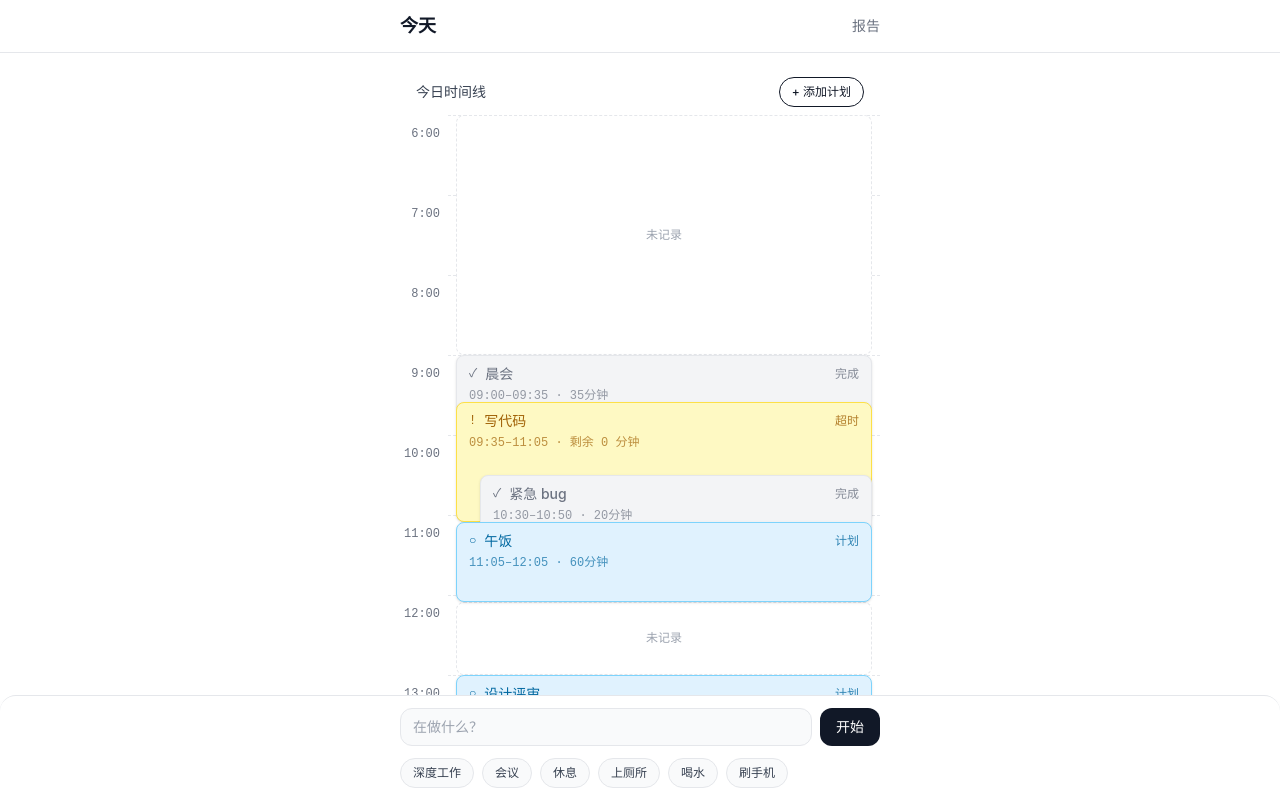
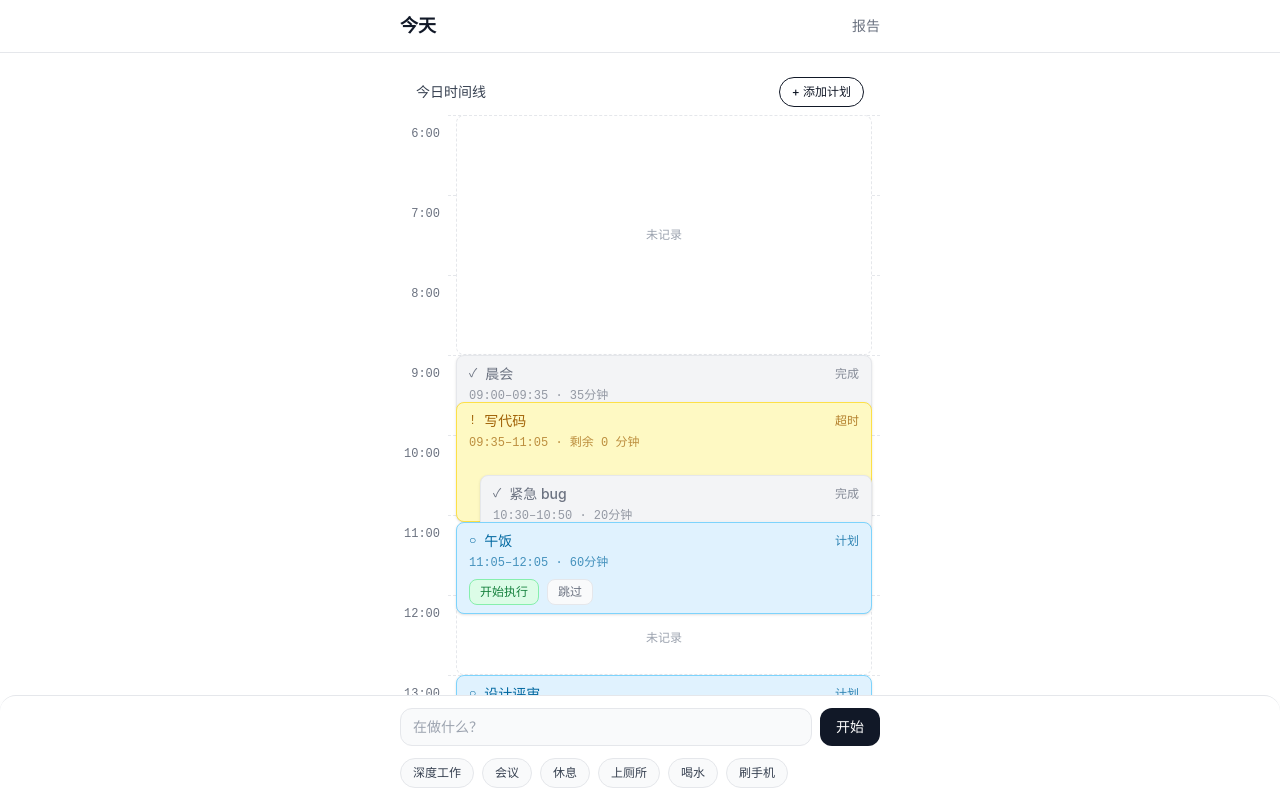
Before and after one commit to S0-h4rd/shigan, a React (Vite) app: page / in a window 1280 px wide. Shown: the top 798 px of the page. Built offline with nearby package versions, Linux system fonts and the light colour scheme.

Commit message:
feat: add start/skip buttons for due scheduled tasks

```diff
--- a/src/components/TaskBlock.tsx
+++ b/src/components/TaskBlock.tsx
@@ -1,5 +1,7 @@
 import type { Task } from '@/types'
 import { formatTime } from '@/core/timer'
+import { useAppStore } from '@/store/useAppStore'
+import { useNow } from '@/hooks/useNow'
 
 interface TaskBlockProps {
   task: Task
@@ -105,9 +107,17 @@ function getTimeRange(task: Task): string {
 }
 
 export default function TaskBlock({ task, style, isInterrupt }: TaskBlockProps) {
+  const activateTask = useAppStore((state) => state.activateTask)
+  const skipTask = useAppStore((state) => state.skipTask)
+  const now = useNow(1000)
+
   const theme = getTheme(task)
   const timeRange = getTimeRange(task)
   const duration = getDurationLabel(task)
+  const isDue =
+    task.status === 'scheduled' &&
+    task.scheduledStart &&
+    now >= task.scheduledStart.getTime()
 
   const leftClass = isInterrupt ? 'left-20 right-2' : 'left-14 right-2'
 
@@ -139,6 +149,24 @@ export default function TaskBlock({ task, style, isInterrupt }: TaskBlockProps)
           {duration}
         </div>
       )}
+      {isDue && (
+        <div className="mt-2 flex items-center gap-2">
+          <button
+            onClick={() => activateTask(task.id)}
+            aria-label="开始执行任务"
+            className="px-2.5 py-1 text-xs font-medium bg-active-bg text-active-text border border-active-border rounded-md hover:bg-active-border transition-colors"
+          >
+            开始执行
+          </button>
+          <button
+            onClick={() => skipTask(task.id)}
+            aria-label="跳过任务"
+            className="px-2.5 py-1 text-xs font-medium bg-bg-subtle text-text-muted border border-border-light rounded-md hover:bg-bg-muted transition-colors"
+          >
+            跳过
+          </button>
+        </div>
+      )}
     </div>
   )
 }
```
